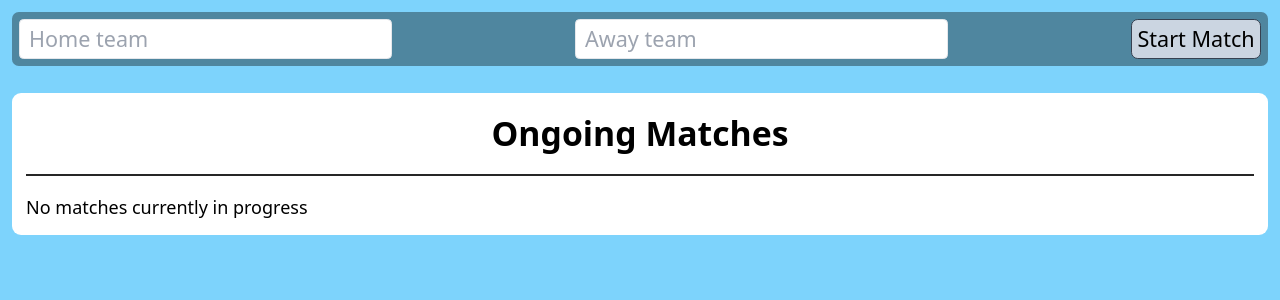
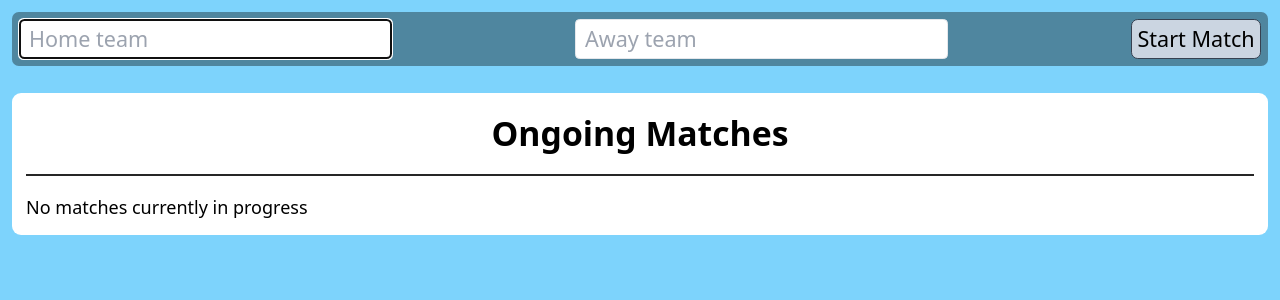
Before and after one commit to m-isaac/scoreboard, a React (Vite) app: page / in a window 1280 px wide. Shown: the top 300 px of the page. Built offline with nearby package versions, Linux system fonts and the light colour scheme.

Commit message:
Enhance UX

```diff
--- a/src/components/TopBar.tsx
+++ b/src/components/TopBar.tsx
@@ -1,8 +1,7 @@
-import React, { useCallback, useState } from 'react';
+import React, { useCallback, useRef, useState } from 'react';
 import styled from 'styled-components';
 import { Button, Input } from './common';
 import { useAppContext } from '../AppContext';
-
 
 const Wrapper = styled.form`
   display: flex;
@@ -20,6 +19,7 @@ const TopBar: React.FC = React.memo(() => {
   const { startNewMatch } = useAppContext();
   const [homeTeamName, setHomeTeamName] = useState('');
   const [awayTeamName, setAwayTeamName] = useState('');
+  const inputRef = useRef<HTMLInputElement>(null);
 
   const handleTeamNameChange: React.ChangeEventHandler<HTMLInputElement> = useCallback((e) => {
     const { name, value } = e.target;
@@ -32,6 +32,7 @@ const TopBar: React.FC = React.memo(() => {
     startNewMatch(homeTeamName, awayTeamName);
     setHomeTeamName('');
     setAwayTeamName('');
+    inputRef?.current?.focus();
   };
 
   return (
@@ -42,6 +43,8 @@ const TopBar: React.FC = React.memo(() => {
         value={homeTeamName}
         onChange={handleTeamNameChange}
         placeholder="Home team"
+        autoFocus
+        ref={inputRef}
       />
       <Input
         type="text"
```
